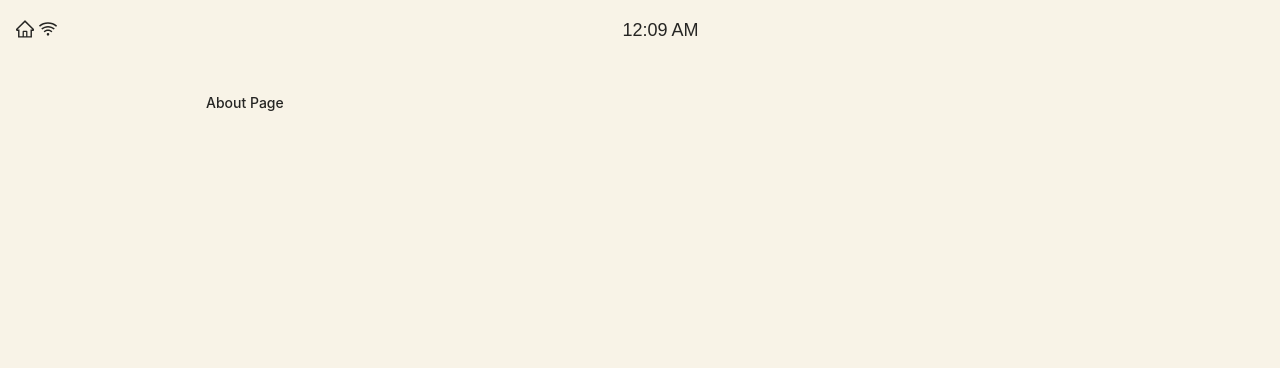
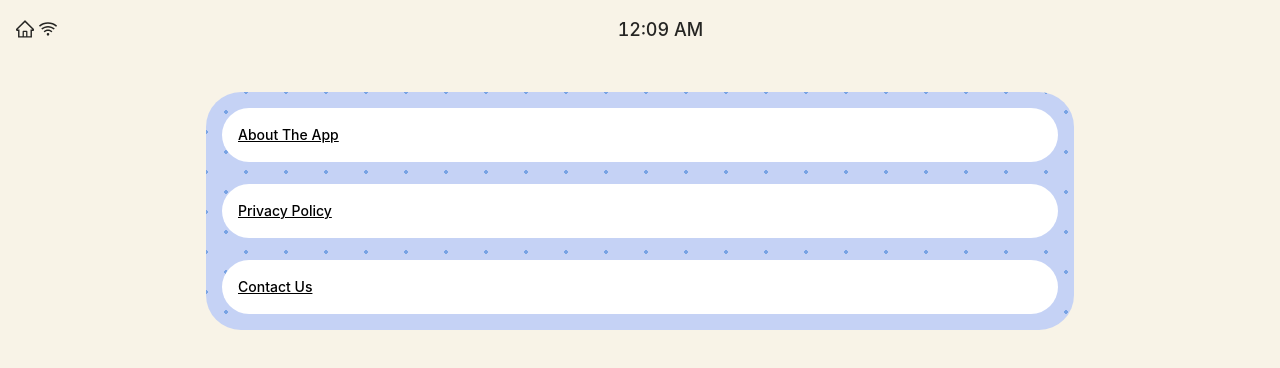
Before and after one commit to southojere/islands-near-me-website, a React (Create React App) app: page /about in a window 1280 px wide. Shown: the top 368 px of the page. Built offline with nearby package versions, Linux system fonts and the light colour scheme; no server answers.

Commit message:
Added about page and feature request page

```diff
--- a/public/index.html
+++ b/public/index.html
@@ -15,6 +15,7 @@
       user's mobile device or desktop. See https://developers.google.com/web/fundamentals/web-app-manifest/
     -->
     <link rel="manifest" href="%PUBLIC_URL%/manifest.json" />
+    <link href="https://fonts.googleapis.com/css2?family=Roboto&display=swap" rel="stylesheet">
     <!--
       Notice the use of %PUBLIC_URL% in the tags above.
       It will be replaced with the URL of the `public` folder during the build.
--- /dev/null
+++ b/src/components/Collapse/index.js
@@ -0,0 +1,20 @@
+import React from "react";
+import PropTypes from "prop-types";
+import { Section, Header, Body } from "./style";
+
+function Collapse({ title, body }) {
+  const [showContent, setShowContent] = React.useState(false);
+  return (
+    <Section>
+      <Header onClick={() => setShowContent(!showContent)}>{title}</Header>
+      <Body show={showContent}>{body}</Body>
+    </Section>
+  );
+}
+
+Collapse.propTypes = {
+  title: PropTypes.string.isRequired,
+  body: PropTypes.func.isRequired
+};
+
+export default Collapse;
--- /dev/null
+++ b/src/components/Collapse/style.js
@@ -0,0 +1,28 @@
+import styled from "styled-components";
+const Section = styled.div`
+  background: white;
+  border-radius: 35px;
+  padding: 1rem;
+  -webkit-transition: all 0.25s ease;
+  -o-transition: all 0.25s ease;
+  transition: all 0.25s ease;
+  color:black;
+`;
+
+const Header = styled.div`
+  display: flex;
+  text-decoration: underline;
+`;
+
+const Body = styled.div`
+  margin-top: ${props => (props.show ? "1rem" : "0")};
+  max-height: ${props => (props.show ? "500px" : "0")};
+  text-decoration: none;
+  overflow: hidden;
+  -webkit-transition: all 0.25s ease;
+  -o-transition: all 0.25s ease;
+  transition: all 0.25s ease;
+
+`;
+
+export { Section, Header, Body };
--- a/src/index.css
+++ b/src/index.css
@@ -1,8 +1,6 @@
 body {
   margin: 0;
-  font-family: -apple-system, BlinkMacSystemFont, 'Segoe UI', 'Roboto', 'Oxygen',
-    'Ubuntu', 'Cantarell', 'Fira Sans', 'Droid Sans', 'Helvetica Neue',
-    sans-serif;
+  font-family: 'Roboto', sans-serif;
   -webkit-font-smoothing: antialiased;
   -moz-osx-font-smoothing: grayscale;
 }
--- a/src/pages/About/index.js
+++ b/src/pages/About/index.js
@@ -1,6 +1,66 @@
 import React from "react";
+import { PageWrapper } from "./style";
+import Collapse from "../../components/Collapse";
 const About = () => {
-  return <div>About Page</div>;
+  return (
+    <PageWrapper>
+      <Collapse
+        title="About The App"
+        body={
+          <div>
+            <p>
+              Built for fun and with love 💖 This app was developed and maintained
+              by southojere
+            </p>
+            <p>
+              Images on this app was gathered from this <u>spread sheet</u>
+            </p>
+          </div>
+        }
+      />
+      <br />
+      <Collapse
+        title="Privacy Policy"
+        body={
+          <div>
+            <p>
+              <b>User Accounts</b>
+            </p>
+            <p>
+              When creating an account on this website, we collect your email
+              address for verification purposes. If you would like to delete
+              your account, please do so by logging in, and deleting your
+              account. Your account information will be deleted from our server
+              (including your email address).
+            </p>
+            <br />
+            <p>
+              <b>Geolocation Information</b>
+            </p>
+            <p>
+              With your permission we will request access to your device
+              location information specifically your longitude and latitude this
+              will be used to help find players nearby you. This information
+              helps us identify your physical location and we may use it to
+              personalize the App and make it easier for you to interact with
+              other Users.
+            </p>
+          </div>
+        }
+      />
+      <br />
+      <Collapse
+        title="Contact Us"
+        body={
+          <div>
+            <p>
+              Feel free to contact me with any enquires at southon5555@gmail.com
+            </p>
+          </div>
+        }
+      />
+    </PageWrapper>
+  );
 };
 
 export default About;
--- /dev/null
+++ b/src/pages/About/style.js
@@ -0,0 +1,14 @@
+import styled from "styled-components";
+
+const PageWrapper = styled.div`
+  background: #c5d2f5;
+  border-radius: 35px;
+  padding: 1rem;
+  background-image: radial-gradient(#78a3e4 2px, transparent 2px),
+    radial-gradient(#78a3e4 2px, transparent 2px);
+  background-size: calc(20 * 2px) calc(20 * 2px);
+  background-position: 0 0, calc(10 * 2px) calc(10 * 2px);
+`;
+
+
+export { PageWrapper };
--- a/src/pages/FeatureRequests/index.js
+++ b/src/pages/FeatureRequests/index.js
@@ -1,6 +1,34 @@
 import React from "react";
+import { PageWrapper, SizedBox, FeedBackTextArea, FeedbackSubmitButton } from "./style";
+import {  Radio } from "antd";
 const FeatureRequests = () => {
-  return <div>Feature Requests</div>;
+  const [type, setType] = React.useState(null);
+  return (
+    <PageWrapper>
+      <h3>Feature Requests</h3>
+      <FeedBackTextArea
+        rows={6}
+        placeholder="Please let us know what you think, any feedback, or any improvement we can make."
+      />
+      <SizedBox />
+      <Radio.Group
+        onChange={({ target: { value } }) => {
+          console.log(value);
+          setType(value);
+        }}
+        value={type}
+      >
+        <Radio value={1}>Improvement</Radio>
+        <Radio value={2}>Feedback</Radio>
+        <Radio value={3}>Issue</Radio>
+        <Radio value={4}>Help</Radio>
+      </Radio.Group>
+      <SizedBox />
+      <FeedbackSubmitButton type="primary">
+        Send
+      </FeedbackSubmitButton>
+    </PageWrapper>
+  );
 };
 
 export default FeatureRequests;
--- /dev/null
+++ b/src/pages/FeatureRequests/style.js
@@ -0,0 +1,29 @@
+import styled from "styled-components";
+import TextArea from "antd/lib/input/TextArea";
+import { Button } from "antd";
+
+const PageWrapper = styled.div`
+  background:#dcf9ec;
+  border-radius: 35px;
+  padding: 1rem;
+  background-image: radial-gradient(#1ad9b5 1.5px, transparent 1.5px),
+    radial-gradient(#1ad9b5 1.5px, transparent 1.5px);
+  background-size: calc(20 * 1.5px) calc(20 * 1.5px);
+  background-position: 0 0, calc(10 * 1.5px) calc(10 * 1.5px);
+`;
+
+const SizedBox = styled.div`
+  width: ${props => (props.width ? `${props.width}rem` : "1rem")};
+  height: ${props => (props.height ? `${props.height}rem` : "1rem")};
+`;
+
+const FeedBackTextArea = styled(TextArea)``;
+
+const FeedbackSubmitButton = styled(Button)`
+  border-radius: 25px;
+  width: 100%;
+  background: #1ad9b5;
+  border: none;
+  height: 34px;
+`;
+export { PageWrapper, FeedBackTextArea, SizedBox, FeedbackSubmitButton };
--- a/src/pages/Home/index.js
+++ b/src/pages/Home/index.js
@@ -88,7 +88,7 @@ menu.UNAUTH_USER = [
 const Home = () => {
   const history = useHistory();
   const [user, setUser] = React.useState();
-  const [inFocusMenuItem, setMenuItem] = React.useState("");
+  const [inFocusMenuItem, setMenuItem] = React.useState("Welcome!");
 
   React.useState(() => {
     const user = getUser();
--- a/src/styles/global-styles.js
+++ b/src/styles/global-styles.js
@@ -26,7 +26,11 @@ const GlobalStyle = createGlobalStyle`
   }
 
   a, p, span, label, h1, h2, h3, h4, h5, h6, button, input {
-    font-family: ${({ theme }) => theme.fonts.PingFangSC};
+    font-family: ${({ theme }) => theme.fonts.Roboto};
+  }
+
+  p {
+      margin:0;
   }
 
   ul, li {
--- a/src/styles/theme.js
+++ b/src/styles/theme.js
@@ -14,7 +14,7 @@ const generateBreakpoint = (width, cssMarkup) => `
 const theme = {
   fonts: {
     OpenSans: "Open Sans, sans-serif",
-    PingFangSC: "PingFangSC, sans-serif"
+    Roboto: "Roboto', sans-serif"
   },
   baseline,
   outline: baseline * 4,
```
